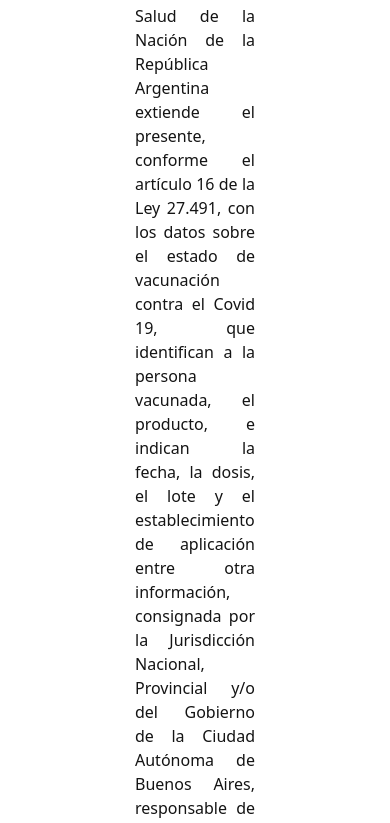
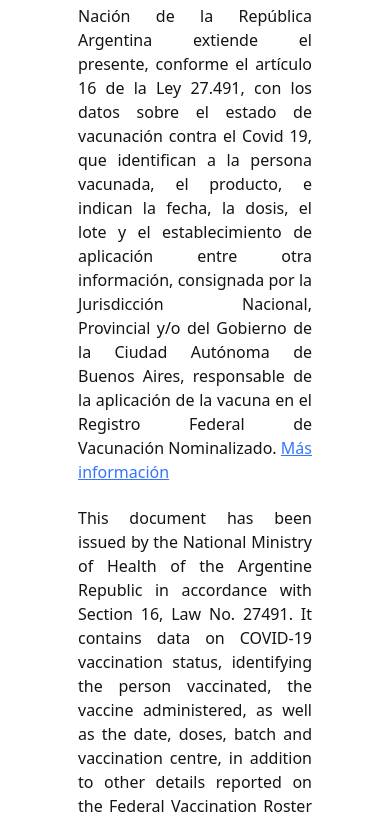
Before and after one commit to marsilva8/apisalud.msal.gob, a plain HTML site: page index.html in a window 390 px wide. Shown: the part 150-973 px from the top of the page. Drawn offline with Linux system fonts and the light colour scheme.

Commit message:
style fix

```diff
--- a/style.css
+++ b/style.css
@@ -60,7 +60,7 @@
 		height: 340px;
 	}
 	.carnet-img2{
-		width: 540px;
+		width: 570px;
 		height: 340px;
 	}
 
@@ -68,6 +68,10 @@
 @media screen and (max-width:600px){
 	body{
 		width: 100%;
+		display: flex;
+		flex-direction: column;
+		align-items: center;
+		justify-content: center;
 	}
 	.carnet-img{
 		width: 230px;
@@ -77,5 +81,9 @@
 		width: 230px;
 		height: 150px;
 	}
+	.container{
+		width: 60%;
+
+	}
 
 }
```
